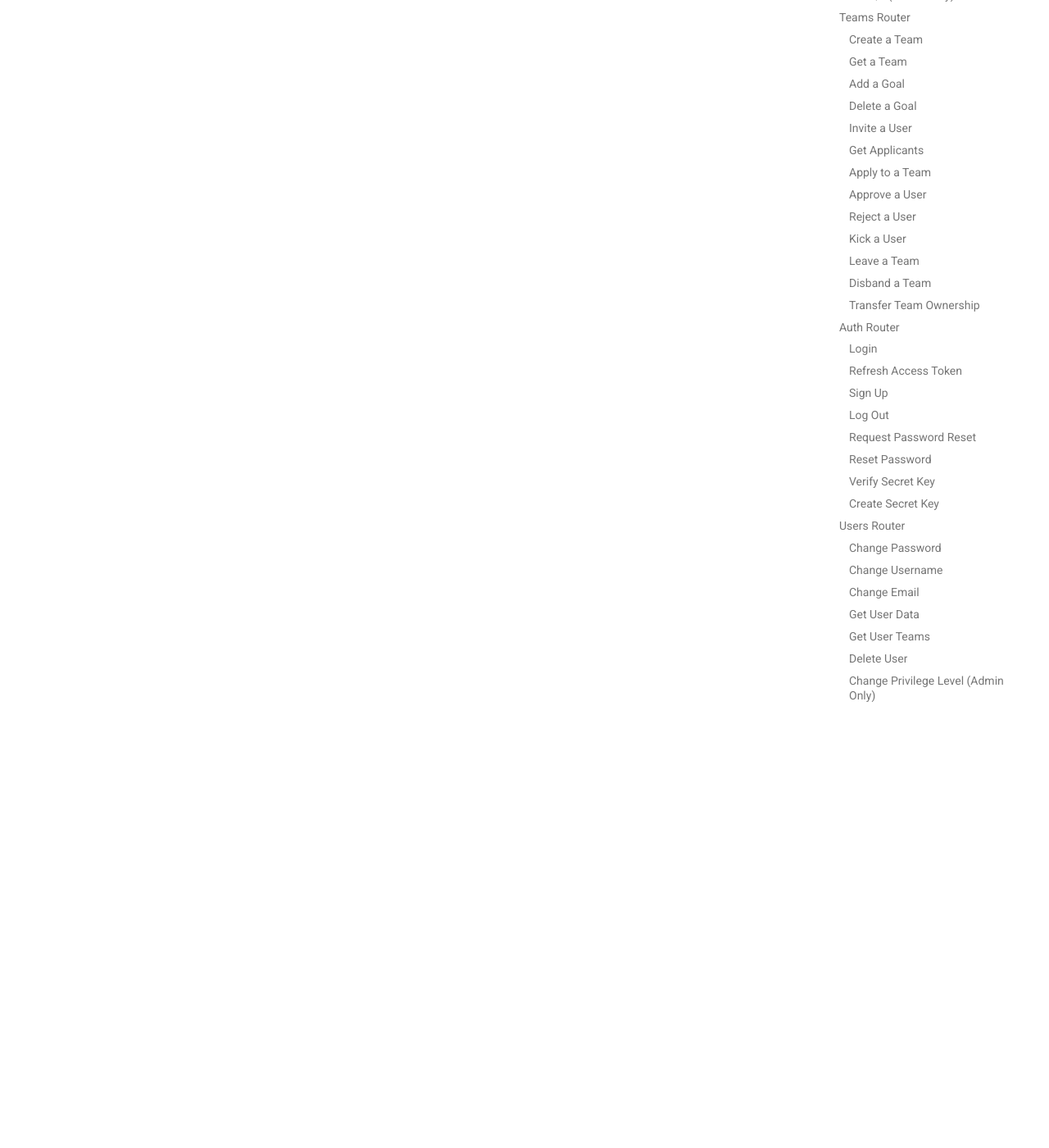
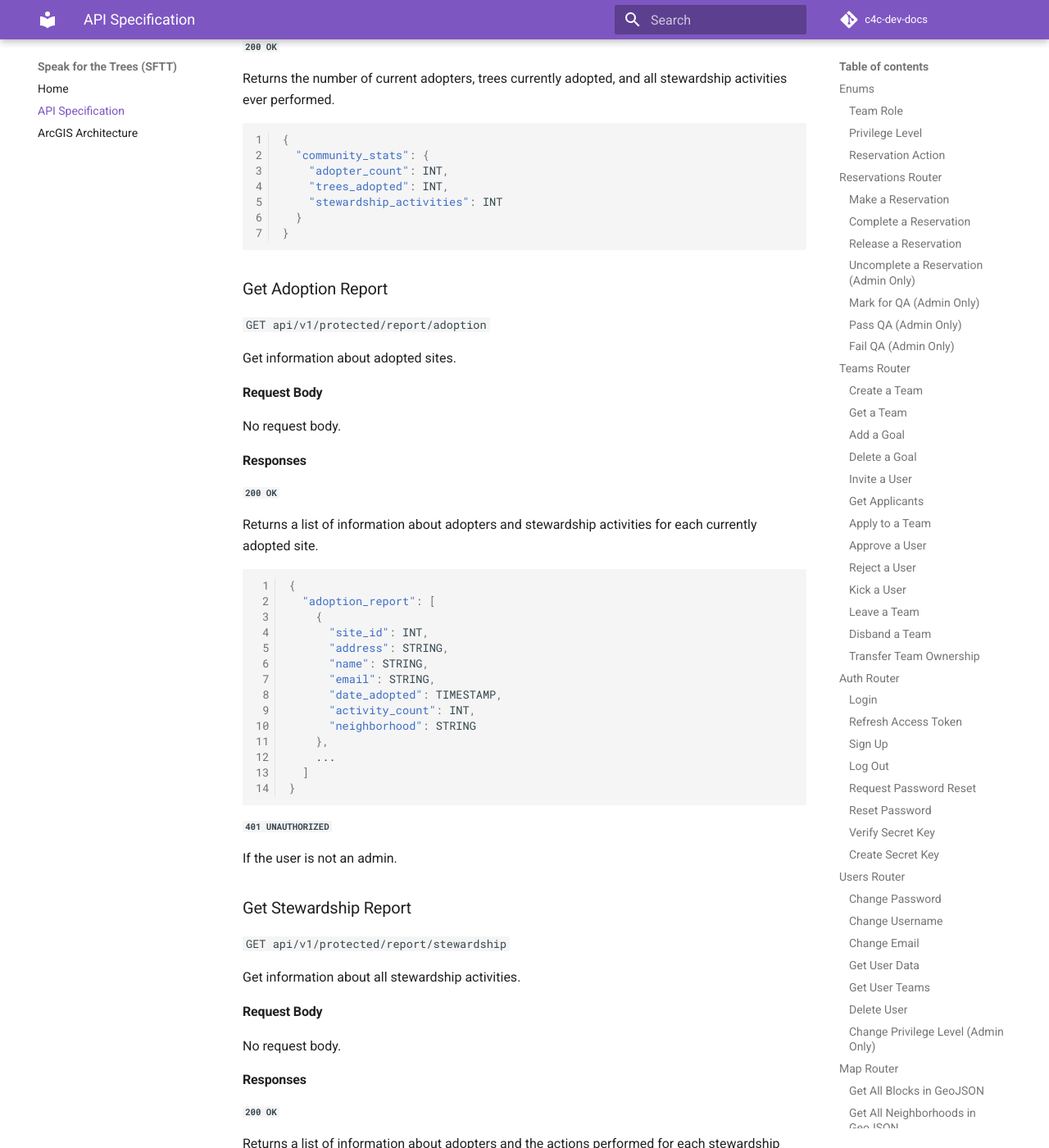
Before and after one commit to Code-4-Community/c4c-dev-docs, an MkDocs documentation site: the page built from docs/sftt/sftt-api-spec.md, in a window 1280 px wide and 1400 px high, scrolled down 45798 px. Shown: the whole window at 82% size. Built offline with MkDocs 1.6.1 and Material for MkDocs 9.7.7, drawn with Linux system fonts in a browser that asks for light colours; comment, search, counter and statistics services are not loaded; some of the changed text lies outside the part shown.

Commit message:
Add report documentation

````diff
--- a/docs/sftt/sftt-api-spec.md
+++ b/docs/sftt/sftt-api-spec.md
@@ -2067,3 +2067,109 @@ No request body.
 ##### `400 BAD REQUEST`
 
 If the `site_id` specified does not exist.
+
+## Report Router
+
+The report router is used to get reports on the status of trees and adoptions.
+
+### Get Community Stats
+
+`GET api/v1/report/stats`
+
+Get statistics on trees and adoptions available to the public.
+
+#### Request Body
+
+No request body.
+
+#### Responses
+
+##### `200 OK`
+
+Returns the number of current adopters, trees currently adopted, and all stewardship activities ever performed.
+
+```json
+{
+  "community_stats": {
+    "adopter_count": INT,
+    "trees_adopted": INT,
+    "stewardship_activities": INT
+  }
+}
+```
+
+### Get Adoption Report
+
+`GET api/v1/protected/report/adoption`
+
+Get information about adopted sites.
+
+#### Request Body
+
+No request body.
+
+#### Responses
+
+##### `200 OK`
+
+Returns a list of information about adopters and stewardship activities for each currently adopted site.
+
+```json
+{
+  "adoption_report": [
+    {
+      "site_id": INT,
+      "address": STRING,
+      "name": STRING,
+      "email": STRING,
+      "date_adopted": TIMESTAMP,
+      "activity_count": INT,
+      "neighborhood": STRING
+    },
+    ...
+  ]
+}
+```
+
+##### `401 UNAUTHORIZED`
+
+If the user is not an admin.
+
+### Get Stewardship Report
+
+`GET api/v1/protected/report/stewardship`
+
+Get information about all stewardship activities.
+
+#### Request Body
+
+No request body.
+
+#### Responses
+
+##### `200 OK`
+
+Returns a list of information about adopters and the actions performed for each stewardship activity ever performed.
+
+```json
+{
+  "stewardship_report": [
+    {
+      "site_id": INT,
+      "address": STRING,
+      "name": STRING,
+      "email": STRING,
+      "date_performed": TIMESTAMP,
+      "watered": BOOLEAN,
+      "mulched": BOOLEAN,
+      "cleaned": BOOLEAN,
+      "weeded": BOOLEAN
+    },
+    ...
+  ]
+}
+```
+
+##### `401 UNAUTHORIZED`
+
+If the user is not an admin.
````
